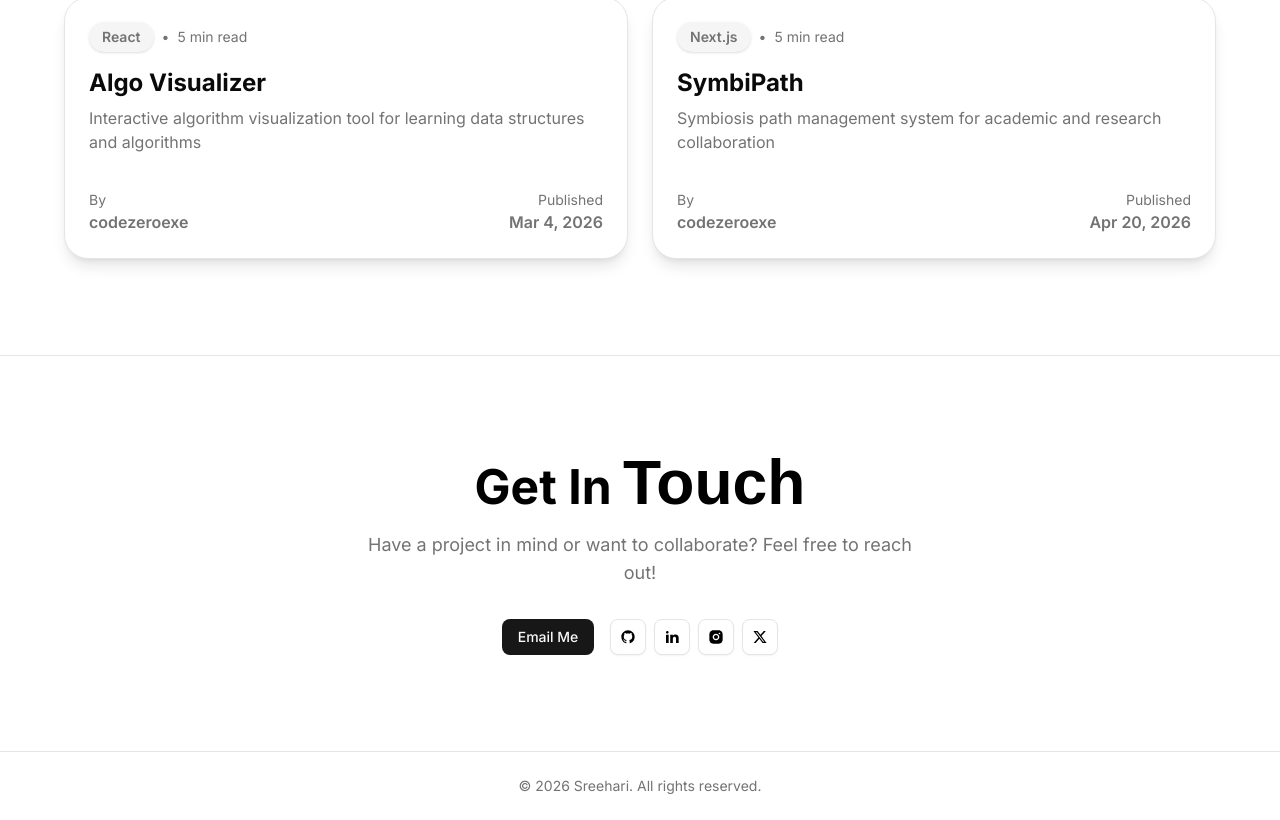
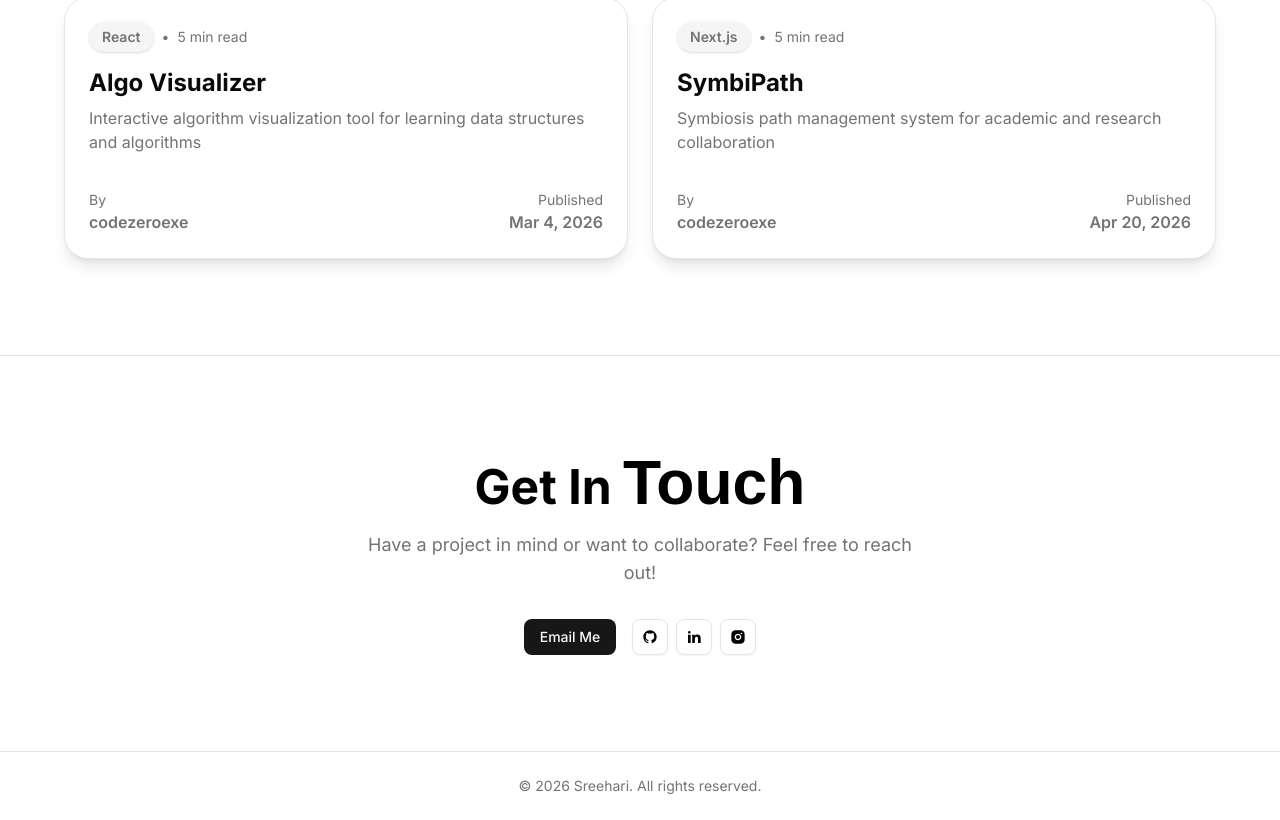
Before and after one commit to codezeroexe/portfolio-website, a Next.js app: page / in a window 1280 px wide. Shown: the part 1864-2684 px from the top of the page. Built offline with nearby package versions, Linux system fonts and the light colour scheme; a web font is replaced by a local one.

Commit message:
remove: X/Twitter icon, update LinkedIn to /in/srhari06/

```diff
--- a/src/components/social-buttons.tsx
+++ b/src/components/social-buttons.tsx
@@ -5,14 +5,12 @@ import {
   RiGithubFill,
   RiLinkedinFill,
   RiInstagramFill,
-  RiTwitterXFill,
 } from "@remixicon/react";
 
 const socials = [
   { name: "GitHub", href: "https://github.com/codezeroexe", icon: RiGithubFill },
-  { name: "LinkedIn", href: "https://linkedin.com/in/hari-sreelakam", icon: RiLinkedinFill },
+  { name: "LinkedIn", href: "https://linkedin.com/in/srhari06/", icon: RiLinkedinFill },
   { name: "Instagram", href: "https://www.instagram.com/code.zxro/", icon: RiInstagramFill },
-  { name: "X", href: "https://x.com", icon: RiTwitterXFill },
 ];
 
 export function SocialButtons() {
```
